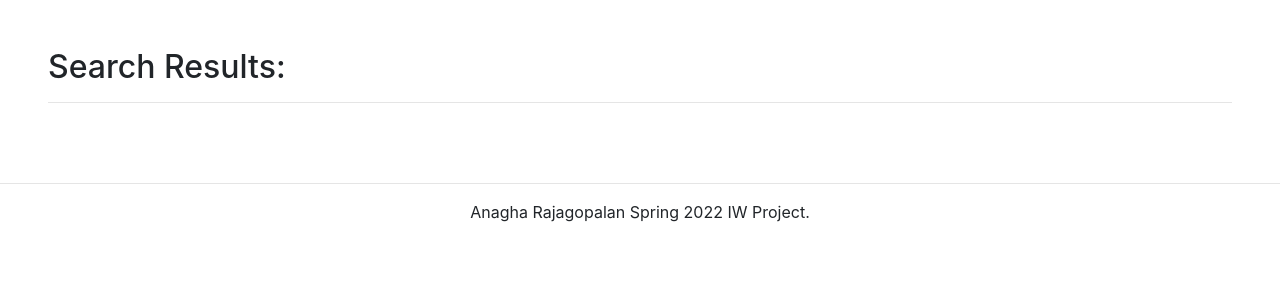
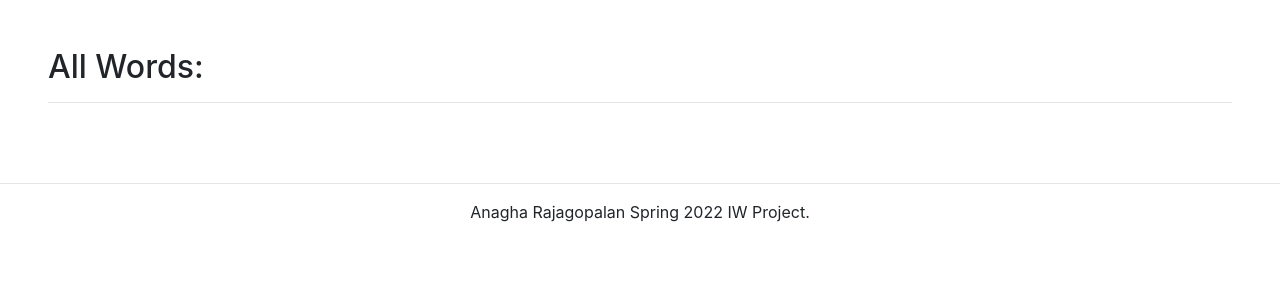
Before and after one commit to anagha101/IW, a Flask app: page /words in a window 1280 px wide. Shown: the part 56-356 px from the top of the page. Run offline with Flask 2, Linux system fonts and the light colour scheme; the visitor is signed in with stand-in values (Sample User, id 1); data that the repository does not hold is empty; some libraries are stand-ins or nearby versions.

Commit message:
sql injection attacks and all words

```diff
--- a/aslsearch/main/routes.py
+++ b/aslsearch/main/routes.py
@@ -11,6 +11,7 @@ from wtforms import StringField, SubmitField
 from wtforms.validators import DataRequired, Regexp
 from cas import CASClient
 import sqlalchemy
+import enchant
 # ----------------------------------------------------------------------
 
 cas_client = CASClient(
@@ -26,6 +27,14 @@ def is_admin():
     else:
         isAdmin = False
     return isAdmin
+
+def validate_word(input):
+    d = enchant.Dict("en_US")
+    words = input.split()
+    for word in words:
+        if d.check(word) == False:
+            return d.check(word)
+    return d.check(word)
 
 def convert_url(url):
     video_id = url[-11:]
@@ -49,7 +58,9 @@ class DefinitionForm(FlaskForm):
 class SignForm(FlaskForm):
     gloss = StringField('ASL Gloss', validators=[DataRequired()])
     pos = StringField('Part of Speech', validators=[DataRequired()])
-    url = StringField('YouTube URL', validators=[DataRequired(), Regexp(r'^((?:https?:)?\/\/)?((?:www|m)\.)?((?:youtube(-nocookie)?\.com|youtu.be))(\/(?:[\w\-]+\?v=|embed\/|v\/)?)([\w\-]+)(\S+)?$', message="Please use a valid Youtube URL.")])
+    url = StringField('YouTube URL', validators=[DataRequired(),
+        Regexp(r'^((?:https?:)?\/\/)?((?:www|m)\.)?((?:youtube(-nocookie)?\.com|youtu.be))(\/(?:[\w\-]+\?v=|embed\/|v\/)?)([\w\-]+)(\S+)?$',
+        message="Please use a valid Youtube URL.")])
     context = StringField('Additional Information')
     submit = SubmitField('Add Sign')
 
@@ -78,7 +89,6 @@ def admins():
             db.session.add(Admins(netid = form.admin.data.lower(), superadmin=False))
             db.session.commit()
             return redirect(url_for('main.admins', admins=admins))
-            # Only sqlalchemy error encountered, will handle more as they come
         except sqlalchemy.exc.IntegrityError:
             return 'Admin priveleges already granted. <a href="/admins">Try another netid.</a>'
         except:
@@ -102,10 +112,12 @@ def words():
     words = None
     if not keyword:
         words = Words.query.order_by(Words.title).all()
+        all = True
     else:
         keyword = "%{}%".format(keyword.lower())
         words = Words.query.filter(Words.title.like(keyword)).order_by(Words.title).all()
-    html = render_template("words.html", words = words, admin=is_admin())
+        all = False
+    html = render_template("words.html", words = words, admin=is_admin(), all=all)
     return make_response(html)
 
 @main.route("/wordpage/<string:title>", methods = ['GET'])
@@ -121,15 +133,17 @@ def wordpage(title):
 def uploadword():
     form = WordForm()
     if form.validate_on_submit():
-        try:
-            db.session.add(Words(title = form.word.data.lower()))
-            db.session.commit()
-            return redirect(url_for('main.wordpage', title=form.word.data))
-            # Only sqlalchemy error encountered, will handle more as they come
-        except sqlalchemy.exc.IntegrityError:
-            return 'Word already exists. <a href="/uploadword">Try another word.</a>'
-        except:
-            return 'Unexpected Error!'
+        if not validate_word(form.word.data):
+            form.word.errors.append("Must contain only English words.")
+        else:
+            try:
+                db.session.add(Words(title = form.word.data.lower()))
+                db.session.commit()
+                return redirect(url_for('main.wordpage', title=form.word.data))
+            except sqlalchemy.exc.IntegrityError:
+                return 'Word already exists. <a href="/uploadword">Try another word.</a>'
+            except:
+                return 'Unexpected Error!'
     return render_template('uploadword.html', form=form, admin=is_admin())
 
 @main.route("/<string:word>/delete", methods = ['GET', 'POST'])
--- a/aslsearch/templates/wordpage.html
+++ b/aslsearch/templates/wordpage.html
@@ -5,7 +5,7 @@
 {% endblock %}
 
 {% block body %}
-    <h1 class="text-center">{{title}}</h2>
+    <h1 class="text-center" style="text-transform: capitalize">{{title}}</h2>
     <hr>
     {% for d in defs: %}
         <div class="container">
--- a/aslsearch/templates/words.html
+++ b/aslsearch/templates/words.html
@@ -5,7 +5,11 @@
 {% endblock %}
 
 {% block body %}
+    {% if all and admin %}
+    <h2>All Words:</h2>
+    {% else %}
     <h2>Search Results:</h2>
+    {% endif %}
     <hr>
     <table>
         {% for word in words: %}
--- a/requirements.txt
+++ b/requirements.txt
@@ -10,6 +10,7 @@ itsdangerous==2.0.1
 Jinja2==3.0.3
 MarkupSafe==2.0.1
 psycopg2-binary==2.9.1
+pyenchant-3.2.2
 python-cas==1.6.0
 SQLAlchemy==1.4.25
 Werkzeug==2.0.3
```
Also changed, not shown: aslsearch/templates/uploadword.html (+8 -0 lines).
